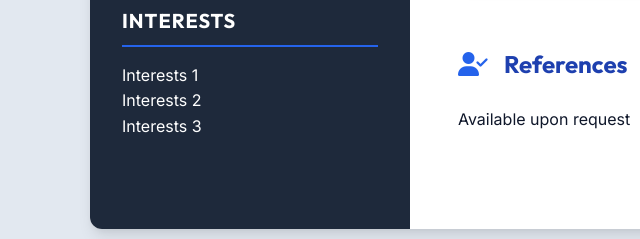
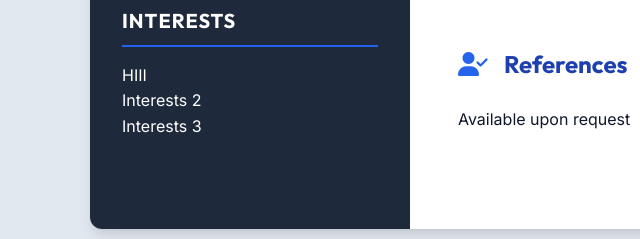
Before and after one commit to guruvishnu0501/Resume, a plain HTML site: page index.html in a window 1280 px wide. Shown: the part 646-885 px from the top of the page, 0-640 px from the left. Drawn offline with Linux system fonts and the light colour scheme.

Commit message:
Update index.html

```diff
--- a/index.html
+++ b/index.html
@@ -55,7 +55,7 @@
             <div class="interests-section">
                 <h2>Interests</h2>
                 <ul class="simple-list">
-                    <li>Interests 1</li>
+                    <li>HIII</li>
                     <li>Interests 2</li>
                     <li>Interests 3</li>
                 </ul>
```
